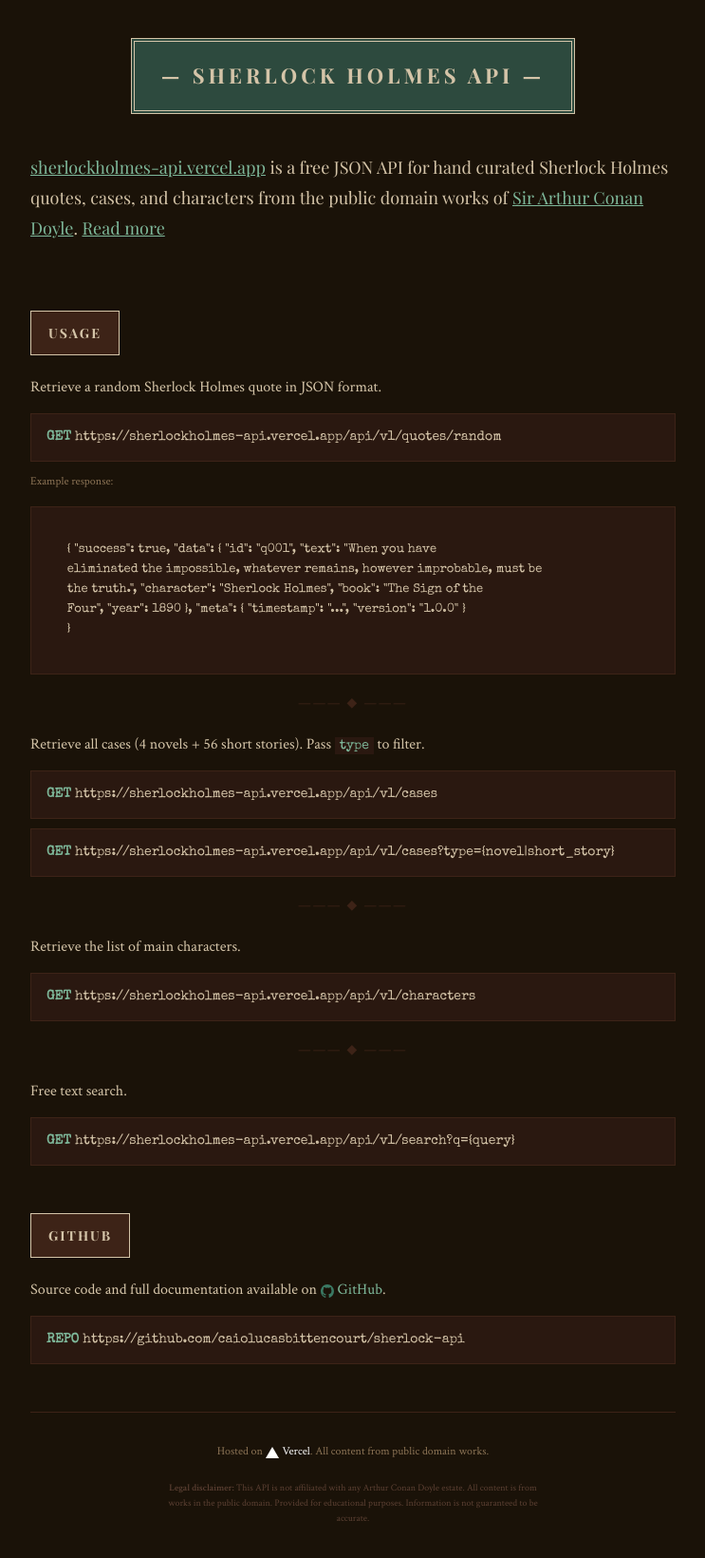
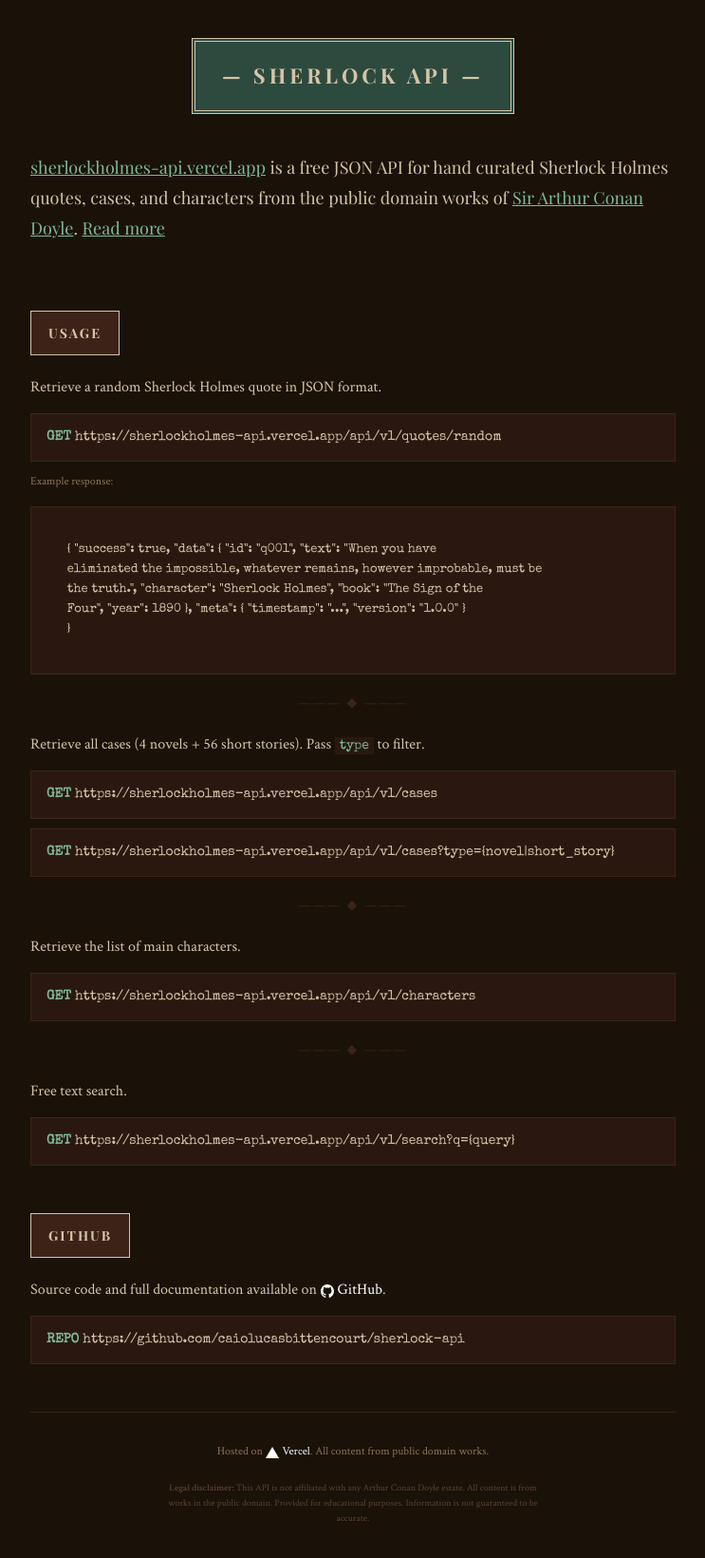
Before and after one commit to caiolucasbittencourt/sherlock-api, a website: page public/index.html in a window 1280 px wide. Shown: the whole page at 95% size, without its empty margins (268-1011 px from the left). Drawn offline with nearby package versions, Linux system fonts and the light colour scheme.

Commit message:
chore: clean up dead comments and organize code

```diff
--- a/public/index.html
+++ b/public/index.html
@@ -188,7 +188,7 @@
   </head>
   <body>
     <div class="logo-container">
-      <span class="logo-text">— SHERLOCK HOLMES API —</span>
+      <span class="logo-text">— SHERLOCK API —</span>
     </div>
 
     <h1>
@@ -265,7 +265,7 @@
       <a
         href="https://github.com/caiolucasbittencourt/sherlock-api"
         target="_blank"
-        style="text-decoration: none"
+        style="text-decoration: none; color: #ffffff"
         ><img
           src="/github.svg"
           alt="GitHub"
@@ -274,8 +274,6 @@
             height: 14px;
             vertical-align: middle;
             margin-right: 4px;
-            filter: invert(55%) sepia(30%) saturate(600%) hue-rotate(108deg)
-              brightness(85%) contrast(90%);
           "
         />GitHub</a
       >.
--- a/src/controllers/caseController.ts
+++ b/src/controllers/caseController.ts
@@ -5,9 +5,9 @@
 export class CaseController {
   constructor(private caseRepository: ICaseRepository) {}
 
-  /**
+  /*
    * GET /api/v1/cases
-   * Lista todos os casos com filtros opcionais por tipo
+   * List all cases with optional filters by type
    */
   getCases = async (
     req: Request,
--- a/src/controllers/characterController.ts
+++ b/src/controllers/characterController.ts
@@ -5,9 +5,9 @@
 export class CharacterController {
   constructor(private characterRepository: ICharacterRepository) {}
 
-  /**
+  /*
    * GET /api/v1/characters
-   * Lista todos os personagens
+   * List all characters
    */
   getCharacters = async (
     _req: Request,
--- a/src/controllers/healthController.ts
+++ b/src/controllers/healthController.ts
@@ -4,7 +4,7 @@
 const startTime = Date.now();
 
 export class HealthController {
-  /**
+  /*
    * GET /api/v1/health
    * API health monitoring endpoint
    */
--- a/src/controllers/quoteController.ts
+++ b/src/controllers/quoteController.ts
@@ -5,7 +5,7 @@
 export class QuoteController {
   constructor(private quoteRepository: IQuoteRepository) {}
 
-  /**
+  /*
    * GET /api/v1/quotes/random
    * Returns a random quote
    */
@@ -30,7 +30,7 @@
     }
   };
 
-  /**
+  /*
    * GET /api/v1/search?q=term
    * Search by keywords in all quotes
    */
--- a/src/middlewares/errorHandler.ts
+++ b/src/middlewares/errorHandler.ts
@@ -2,7 +2,7 @@
 import { ZodError } from "zod";
 import { ApiError } from "../models";
 
-/**
+/*
  * Global error handler middleware
  */
 export function errorHandler(
--- a/src/middlewares/rateLimiter.ts
+++ b/src/middlewares/rateLimiter.ts
@@ -12,15 +12,10 @@
   maxRequests: number;
 }
 
-/**
- * Simple Rate Limiting middleware
- * Uses in-memory storage for counts (suitable for Vercel serverless)
- */
 export function createRateLimiter(options: RateLimitOptions) {
   const { windowMs, maxRequests } = options;
   const store: RateLimitStore = {};
 
-  // Limpa entradas expiradas periodicamente
   setInterval(() => {
     const now = Date.now();
     for (const key of Object.keys(store)) {
@@ -37,7 +32,6 @@
 
     let entry = store[key];
 
-    // If entry doesn't exist or window expired, create new one
     if (!entry || entry.resetTime < now) {
       entry = {
         count: 1,
--- a/src/repositories/caseRepository.ts
+++ b/src/repositories/caseRepository.ts
@@ -2,10 +2,6 @@
 import { ICaseRepository } from "./interfaces";
 import data from "../data/data.json";
 
-/**
- * Case repository implementation using JSON file
- * To switch to a database, create a new class implementing ICaseRepository
- */
 export class JsonCaseRepository implements ICaseRepository {
   private cases: Case[];
 
--- a/src/repositories/characterRepository.ts
+++ b/src/repositories/characterRepository.ts
@@ -2,10 +2,6 @@
 import { ICharacterRepository } from "./interfaces";
 import data from "../data/data.json";
 
-/**
- * Character repository implementation using JSON file
- * To switch to a database, create a new class implementing ICharacterRepository
- */
 export class JsonCharacterRepository implements ICharacterRepository {
   private characters: Character[];
 
--- a/src/repositories/quoteRepository.ts
+++ b/src/repositories/quoteRepository.ts
@@ -2,10 +2,6 @@
 import { IQuoteRepository } from "./interfaces";
 import data from "../data/data.json";
 
-/**
- * Quote repository implementation using JSON file
- * To switch to a database, create a new class implementing IQuoteRepository
- */
 export class JsonQuoteRepository implements IQuoteRepository {
   private quotes: Quote[];
 
--- a/src/server.ts
+++ b/src/server.ts
@@ -8,7 +8,7 @@
   console.log(`
 ╔═══════════════════════════════════════════════════════════════╗
 ║                                                               ║
-║   🔍 Sherlock Holmes API                                      ║
+║   Sherlock API                                         ║
 ║                                                               ║
 ║   Server running at http://localhost:${PORT}                     ║
 ║   Documentation at  http://localhost:${PORT}/docs                ║
```
Also changed, not shown: src/repositories/interfaces.ts (+3 -7 lines).
